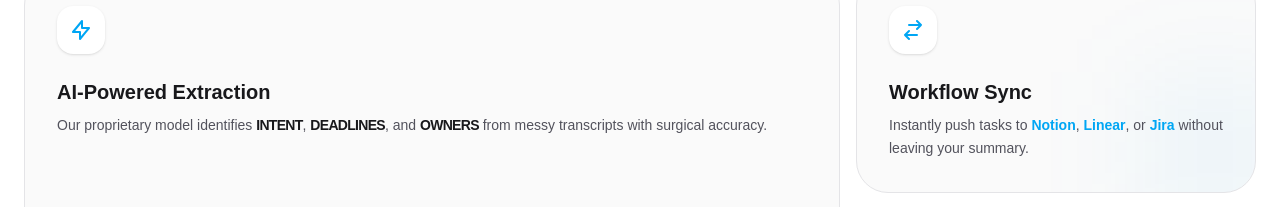
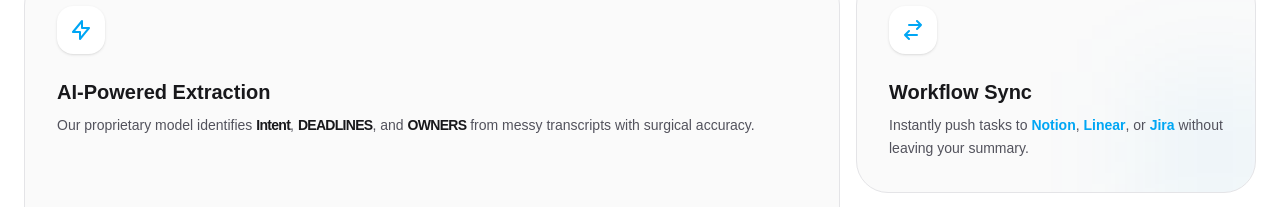
Before and after one commit to iamxenon404/meet-mind, a Next.js app in the folder landingpage/meetmind-landing/: page / in a window 1280 px wide. Shown: the part 1491-1698 px from the top of the page. Built offline with nearby package versions, Linux system fonts and the light colour scheme; no server answers.

Commit message:
Feature text change

```diff
--- a/landingpage/meetmind-landing/app/components/sections/Features.tsx
+++ b/landingpage/meetmind-landing/app/components/sections/Features.tsx
@@ -7,7 +7,7 @@ const features = [
     // Emphasis on 'intent', 'deadlines', and 'owners'
     description: (
       <>
-        Our proprietary model identifies <span className="font-bold text-zinc-900 dark:text-white uppercase tracking-tighter">intent</span>, <span className="font-bold text-zinc-900 dark:text-white uppercase tracking-tighter">deadlines</span>, and <span className="font-bold text-zinc-900 dark:text-white uppercase tracking-tighter">owners</span> from messy transcripts with surgical accuracy.
+        Our proprietary model identifies <span className="font-bold text-zinc-900 dark:text-white  tracking-tighter">Intent</span>, <span className="font-bold text-zinc-900 dark:text-white uppercase tracking-tighter">deadlines</span>, and <span className="font-bold text-zinc-900 dark:text-white uppercase tracking-tighter">owners</span> from messy transcripts with surgical accuracy.
       </>
     ),
     className: "md:col-span-2 md:row-span-2",
```
